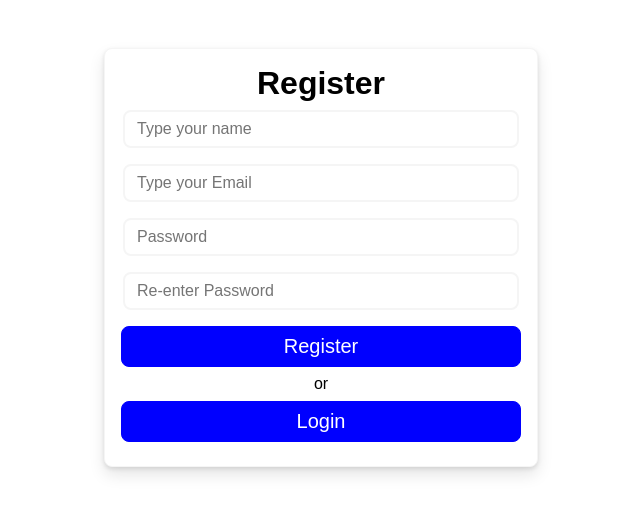
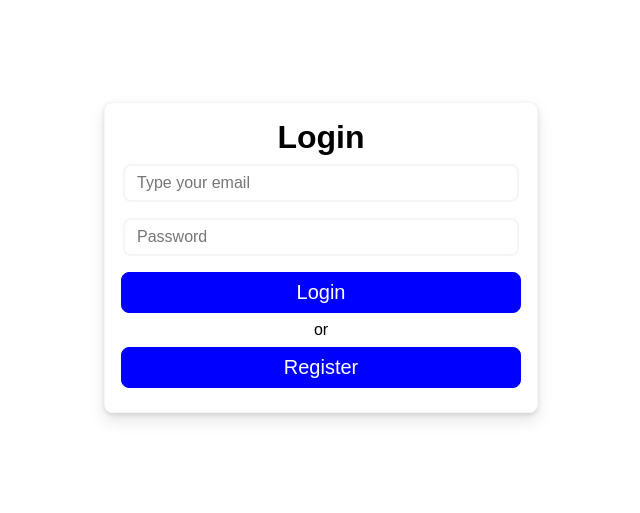
Before and after one commit to DE-Nandan/Intake_Care, a React (Create React App) app in the folder intake_care/: page / in a window 1280 px wide. Shown: the part 143-656 px from the top of the page, without its empty margins (319-959 px from the left). Built offline with nearby package versions, Linux system fonts and the light colour scheme; the HTML template or start-up script is replaced by a standard one.

Commit message:
frologdone

```diff
--- a/intake_care/src/App.js
+++ b/intake_care/src/App.js
@@ -7,8 +7,8 @@ function App() {
 
         <div className='App'>
       {/* <Homepage/> */}
-       {/* <Login/> */}
-      <Register/>
+       <Login/>
+      {/* <Register/>  */}
       </div>
   );
 }
--- a/intake_care/src/components/login/Login.jsx
+++ b/intake_care/src/components/login/Login.jsx
@@ -1,11 +1,33 @@
-import React from 'react'
+import React , {useState} from 'react'
 import './login.css'
 const Login = () => {
+
+    const [user , setUser] = useState({
+
+        email:"",
+        password:"",
+
+    })
+
+    const handleChange = e => {
+
+        const {name , value} = e.target
+        console.log(name,value);
+        setUser({
+            ...user,
+            [name] : value
+        })
+    }
+
+
   return (
     <div className="login">
+    {
+        console.log("User" , user)
+    }
         <h1>Login</h1>
-        <input type="text" placeholder='Type your name' />
-        <input type="password" placeholder='Password' />
+        <input type="emil" name = "email" value = {user.email} onChange={handleChange} placeholder='Type your email' />
+        <input type="password" name = "password" value = {user.password} onChange={handleChange} placeholder='Password' />
         <div className="button">Login</div>
          <div>or</div>
          <div className="button">Register</div>
```
